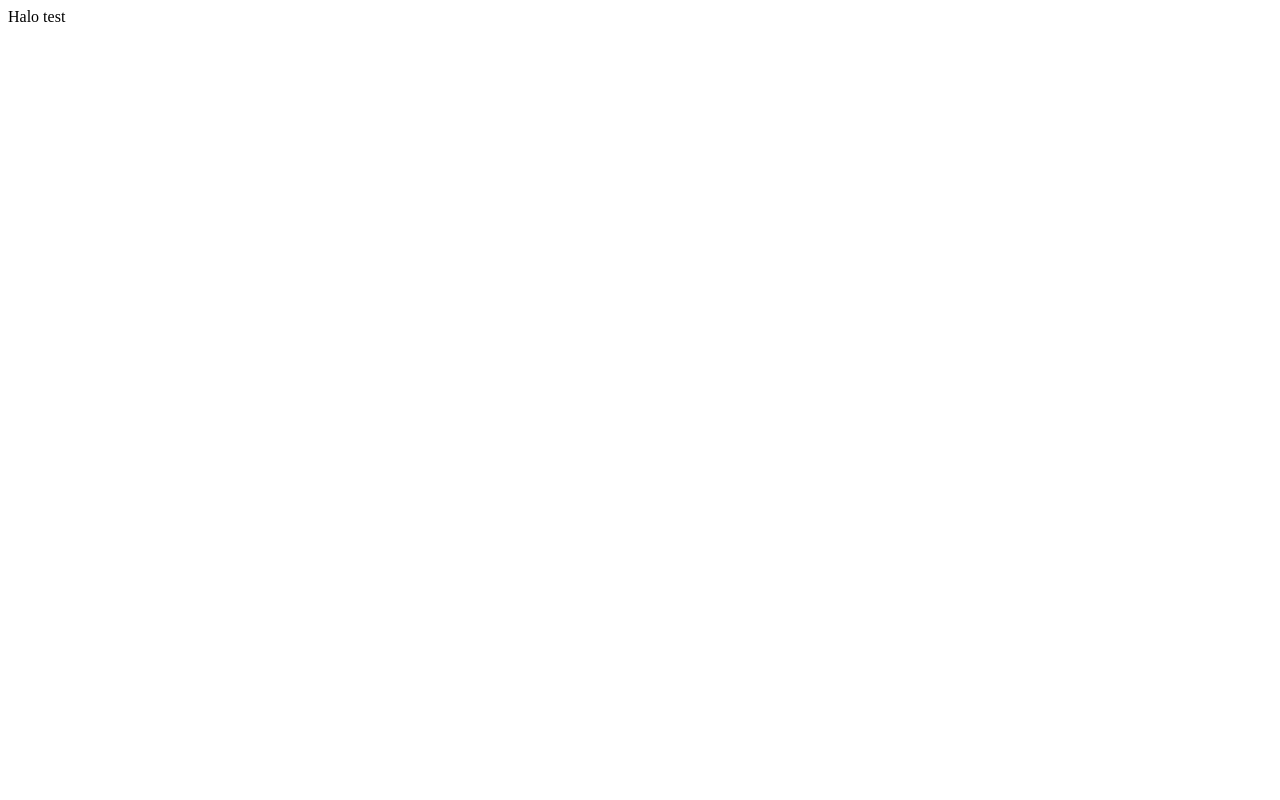
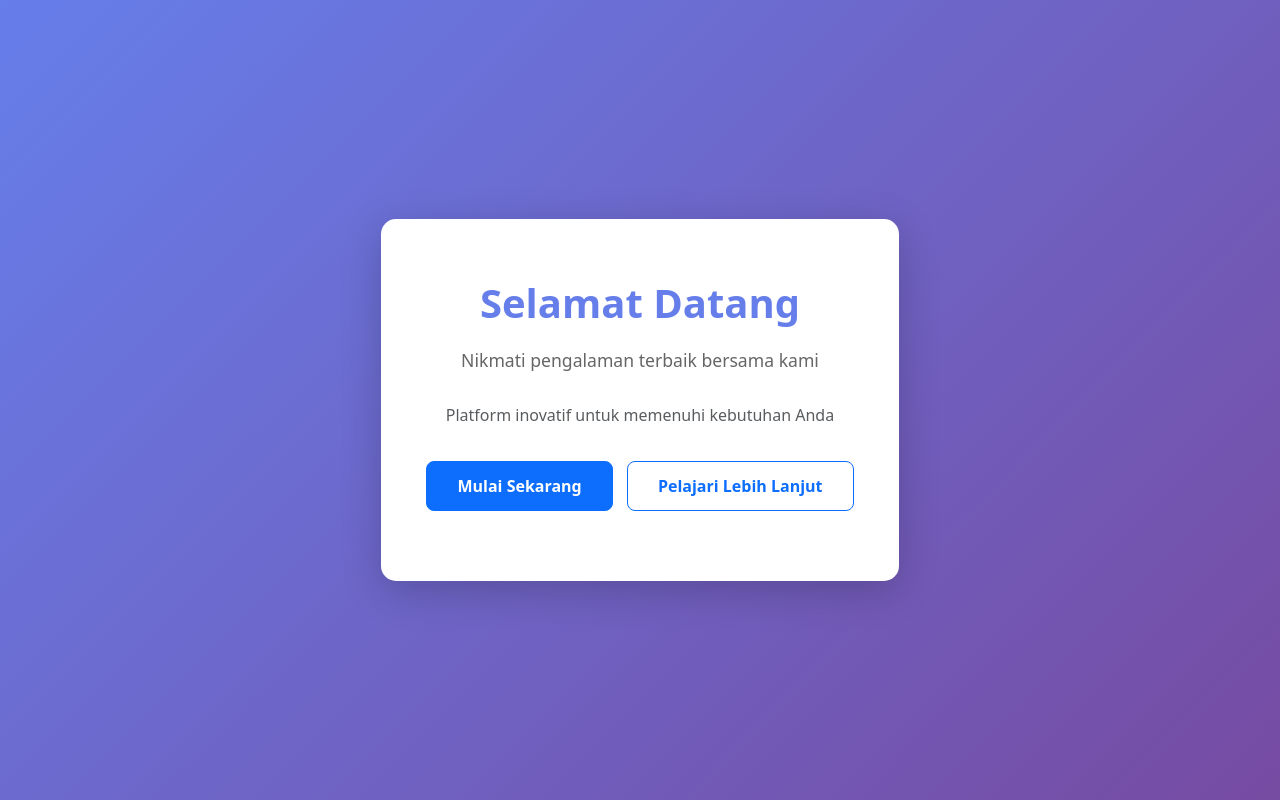
Before and after one commit to arifrahmanto/project-sample, a plain HTML site: page rizal.html in a window 1280 px wide. Drawn offline with nearby package versions, Linux system fonts and the light colour scheme.

Commit message:
welcome text

```diff
--- a/rizal.html
+++ b/rizal.html
@@ -1 +1,57 @@
-Halo test
+<!DOCTYPE html>
+<html lang="id">
+<head>
+    <meta charset="UTF-8">
+    <meta name="viewport" content="width=device-width, initial-scale=1.0">
+    <title>Welcome Page</title>
+    <link href="https://cdn.jsdelivr.net/npm/bootstrap@5.3.0/dist/css/bootstrap.min.css" rel="stylesheet">
+    <style>
+        body {
+            background: linear-gradient(135deg, #667eea 0%, #764ba2 100%);
+            min-height: 100vh;
+            display: flex;
+            align-items: center;
+            justify-content: center;
+        }
+        .welcome-container {
+            background: white;
+            border-radius: 15px;
+            box-shadow: 0 10px 40px rgba(0, 0, 0, 0.2);
+            padding: 60px 40px;
+            text-align: center;
+            max-width: 600px;
+        }
+        .welcome-title {
+            color: #667eea;
+            font-weight: 700;
+            margin-bottom: 20px;
+            font-size: 2.5rem;
+        }
+        .welcome-subtitle {
+            color: #666;
+            margin-bottom: 30px;
+            font-size: 1.1rem;
+        }
+        .btn-custom {
+            margin: 10px 5px;
+            padding: 12px 30px;
+            font-weight: 600;
+            border-radius: 8px;
+        }
+    </style>
+</head>
+<body>
+    <div class="welcome-container">
+        <h1 class="welcome-title">Selamat Datang</h1>
+        <p class="welcome-subtitle">Nikmati pengalaman terbaik bersama kami</p>
+        <p class="mb-4 text-muted">Platform inovatif untuk memenuhi kebutuhan Anda</p>
+
+        <div>
+            <button class="btn btn-primary btn-custom">Mulai Sekarang</button>
+            <button class="btn btn-outline-primary btn-custom">Pelajari Lebih Lanjut</button>
+        </div>
+    </div>
+
+    <script src="https://cdn.jsdelivr.net/npm/bootstrap@5.3.0/dist/js/bootstrap.bundle.min.js"></script>
+</body>
+</html>
```
